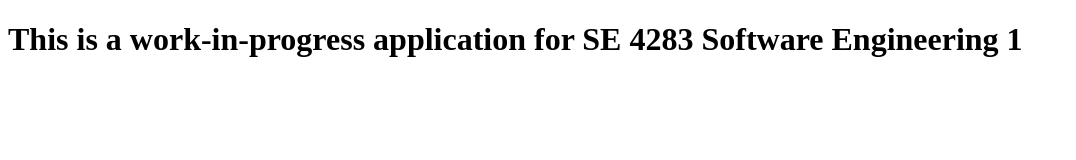
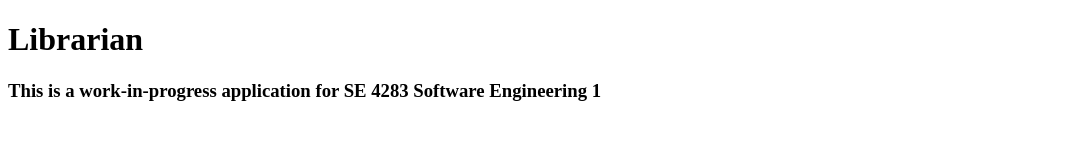
Before and after one commit to git-huber505/git-huber505.github.io, a plain HTML site: page index.html in a window 1280 px wide. Shown: the whole page, without its empty margins (0-1076 px from the left). Drawn offline with Linux system fonts and the light colour scheme.

Commit message:
Update index.html

```diff
--- a/index.html
+++ b/index.html
@@ -4,6 +4,7 @@
     <title>Librarian</title>
 </head>
 <body>
-    <h1>This is a work-in-progress application for SE 4283 Software Engineering 1</h1>
+    <h1>Librarian</h1>
+    <h3>This is a work-in-progress application for SE 4283 Software Engineering 1</h3>
 </body>
 </html>
```
